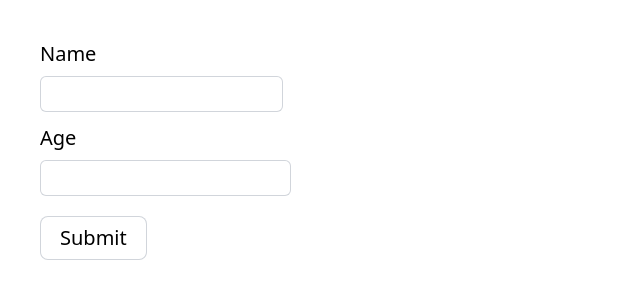
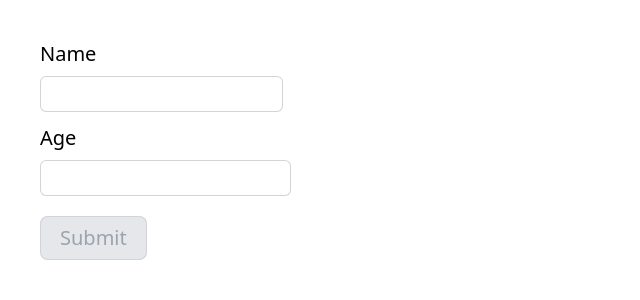
Before and after one commit to hasnat-shohag/expense-tracker, a React (Vite) app: page / in a window 1280 px wide. Shown: the top 300 px of the page, without its empty margins (0-640 px from the left). Built offline with nearby package versions, Linux system fonts and the light colour scheme.

Commit message:
disabled submit button when data is invalid

```diff
--- a/src/components/Form/Form.tsx
+++ b/src/components/Form/Form.tsx
@@ -3,8 +3,10 @@ import { z } from "zod";
 import { zodResolver } from "@hookform/resolvers/zod";
 
 const schema = z.object({
-	name: z.string().min(3, {message: "Name must be at least 3 characters"}),
-	age: z.number({ invalid_type_error: "Age must be at least 18" }).min(18, {message: "Age must be at least 18"}),
+	name: z.string().min(3, { message: "Name must be at least 3 characters" }),
+	age: z
+		.number({ invalid_type_error: "Age must be at least 18" })
+		.min(18, { message: "Age must be at least 18" }),
 });
 
 type FormData = z.infer<typeof schema>;
@@ -13,7 +15,7 @@ const Form = () => {
 	const {
 		register,
 		handleSubmit,
-		formState: { errors },
+		formState: { errors, isValid },
 	} = useForm<FormData>({ resolver: zodResolver(schema) });
 
 	const onSubmit = (data: FieldValues) => {
@@ -49,7 +51,12 @@ const Form = () => {
 			</div>
 			<button
 				type="submit"
-				className="text-xl px-5 py-2 border-0 mt-2 rounded-lg ring-1 ring-inset ring-gray-300 hover:bg-cyan-400 hover:text-white"
+				disabled={!isValid}
+				className={
+					isValid
+						? "text-xl px-5 py-2 border-0 mt-2 rounded-lg ring-1 ring-inset ring-gray-300 hover:bg-cyan-400 hover:text-white"
+						: "text-xl px-5 py-2 border-0 mt-2 rounded-lg ring-1 ring-inset ring-gray-300 bg-gray-200 text-gray-400"
+				}
 			>
 				Submit
 			</button>
```
